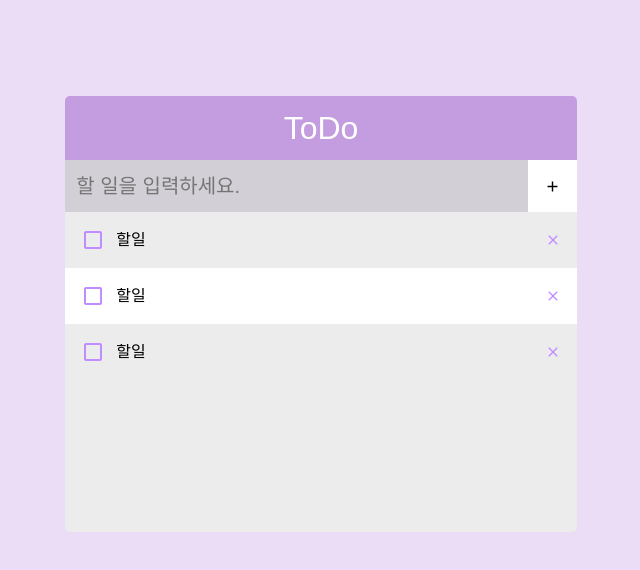
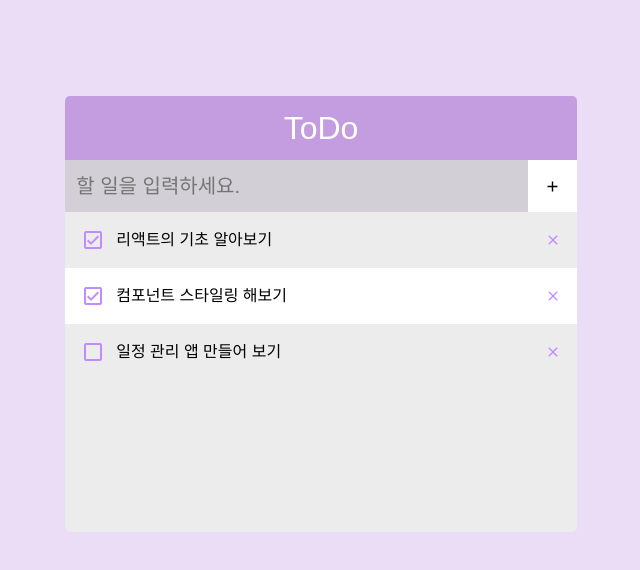
Before and after one commit to CSE-pebble/Velopert-ToDo, a React (Vite) app: page / in a window 1280 px wide. Shown: the top 570 px of the page, without its empty margins (319-959 px from the left). Built offline with nearby package versions, Linux system fonts and the light colour scheme; a web font is replaced by a local one.

Commit message:
데이터 가져와서 화면에 렌더링

```diff
--- a/src/App.jsx
+++ b/src/App.jsx
@@ -1,14 +1,22 @@
+import { useState } from "react";
 import "./App.css";
 import TodoInsert from "./components/TodoInsert";
 import TodoList from "./components/TodoList";
 import TodoTemplate from "./components/TodoTemplate";
 
 function App() {
+  //백엔드 데이터라고 생각
+  const [todos, setTodos] = useState([
+    { id: 1, text: "리액트의 기초 알아보기", checked: true },
+    { id: 2, text: "컴포넌트 스타일링 해보기", checked: true },
+    { id: 3, text: "일정 관리 앱 만들어 보기", checked: false },
+  ]);
+
   return (
     <>
       <TodoTemplate>
         <TodoInsert />
-        <TodoList />
+        <TodoList todos={todos} />
       </TodoTemplate>
     </>
   );
--- a/src/components/TodoList.jsx
+++ b/src/components/TodoList.jsx
@@ -7,12 +7,12 @@ const Wrapper = styled.div`
   overflow-y: auto; //max-height보다 넘치면 스크롤바 생성
 `;
 
-const TodoList = () => {
+const TodoList = ({ todos }) => {
   return (
     <Wrapper>
-      <TodoListItem />
-      <TodoListItem />
-      <TodoListItem />
+      {todos.map((todo) => (
+        <TodoListItem todo={todo} key={todo.id}></TodoListItem>
+      ))}
     </Wrapper>
   );
 };
--- a/src/components/TodoListItem.jsx
+++ b/src/components/TodoListItem.jsx
@@ -1,5 +1,9 @@
 import styled from "styled-components";
-import { MdCheckBoxOutlineBlank, MdClose } from "react-icons/md";
+import {
+  MdCheckBoxOutlineBlank,
+  MdClose,
+  MdOutlineCheckBox,
+} from "react-icons/md";
 
 const Wrapper = styled.div`
   display: flex;
@@ -28,12 +32,17 @@ const Remove = styled.span`
   color: #bf8dff;
 `;
 
-const TodoListItem = () => {
+const TodoListItem = ({ todo }) => {
+  const { text, checked } = todo;
   return (
     <Wrapper>
       <CheckBox>
-        <MdCheckBoxOutlineBlank size="1.5rem" color="#bf8dff" />
-        <ToDo>할일</ToDo>
+        {checked ? (
+          <MdOutlineCheckBox size="1.5rem" color="#bf8dff" />
+        ) : (
+          <MdCheckBoxOutlineBlank size="1.5rem" color="#bf8dff" />
+        )}
+        <ToDo>{text}</ToDo>
       </CheckBox>
       <Remove>
         <MdClose />
```
